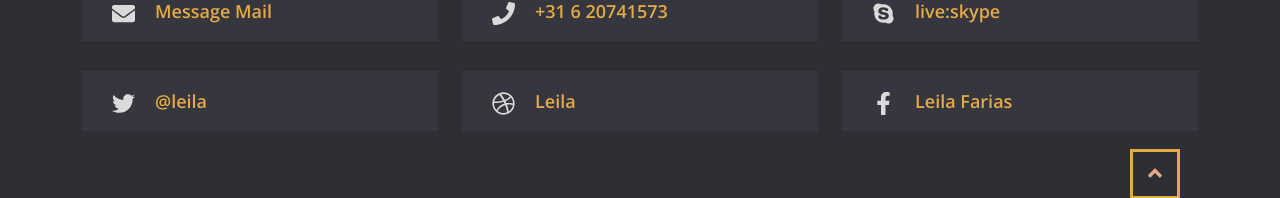
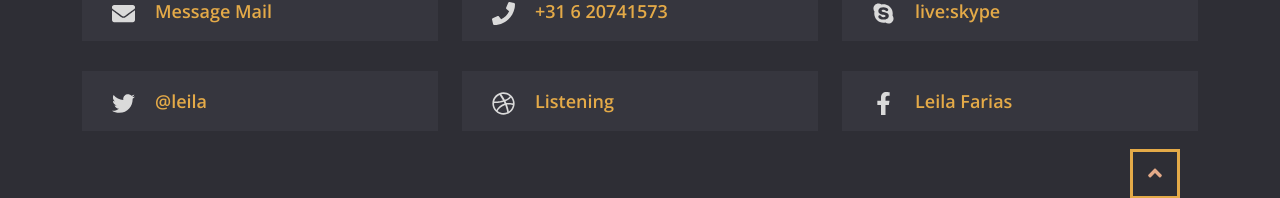
Before and after one commit to LEILAFARIAS-DVL/portfolio-reactjs, a React (Vite) app: page / in a window 1280 px wide. Shown: the part 4310-4508 px from the top of the page. Built offline with nearby package versions, Linux system fonts and the light colour scheme.

Commit message:
terminei

```diff
--- a/src/Components/contact.jsx
+++ b/src/Components/contact.jsx
@@ -61,8 +61,8 @@ export default function Contact() {
                             <div className="ct-item-icon float-left ml-30 mr-20">
                                 <i><FaDribbble /></i>
                             </div>
-                            <a className="btn-animation" href="https://www.facebook.com/profile.php?id=61556669963294"
-                               target="_blank">Leila</a>
+                            <a className="btn-animation" href="https://open.spotify.com/playlist/0bch9HLT6d5CF9mO2VXqJq?si=75343824c61c4a4b"
+                               target="_blank">Listening</a>
                         </div>
                     </div>
                     <div className="col-lg-4 col-md-6 mb-30 mb-lg-0">
--- a/src/Components/services.jsx
+++ b/src/Components/services.jsx
@@ -75,7 +75,7 @@ export default function Services() {
             <div className="counter-area mt-45">
                 <div className="container">
                     <div className="row">
-                        <SingleCountdown extraClass="mb-4 mb-md-0" title="Years of Experience" start={0} end={9} duration={5}/>
+                        <SingleCountdown extraClass="mb-4 mb-md-0" title="Years of Experience" start={0} end={5} duration={5}/>
                         <SingleCountdown extraClass="mb-4 mb-md-0" title="Satisfied Customers" start={0} end={200} duration={100}/>
                         <SingleCountdown extraClass="mb-4 mb-md-0" title="Design Items" start={0} end={769} duration={100}/>
                         <SingleCountdown title="Clients Served" start={0} end={124} duration={100}/>
```
